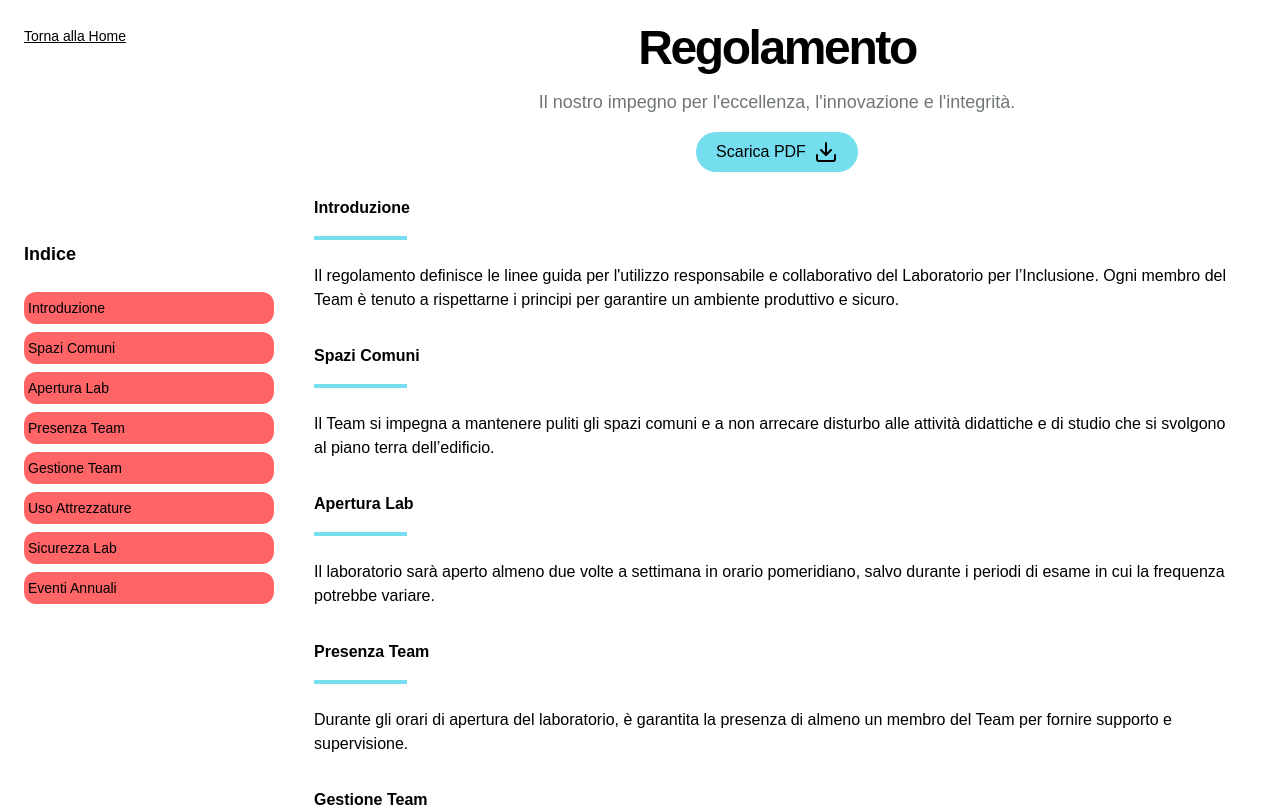
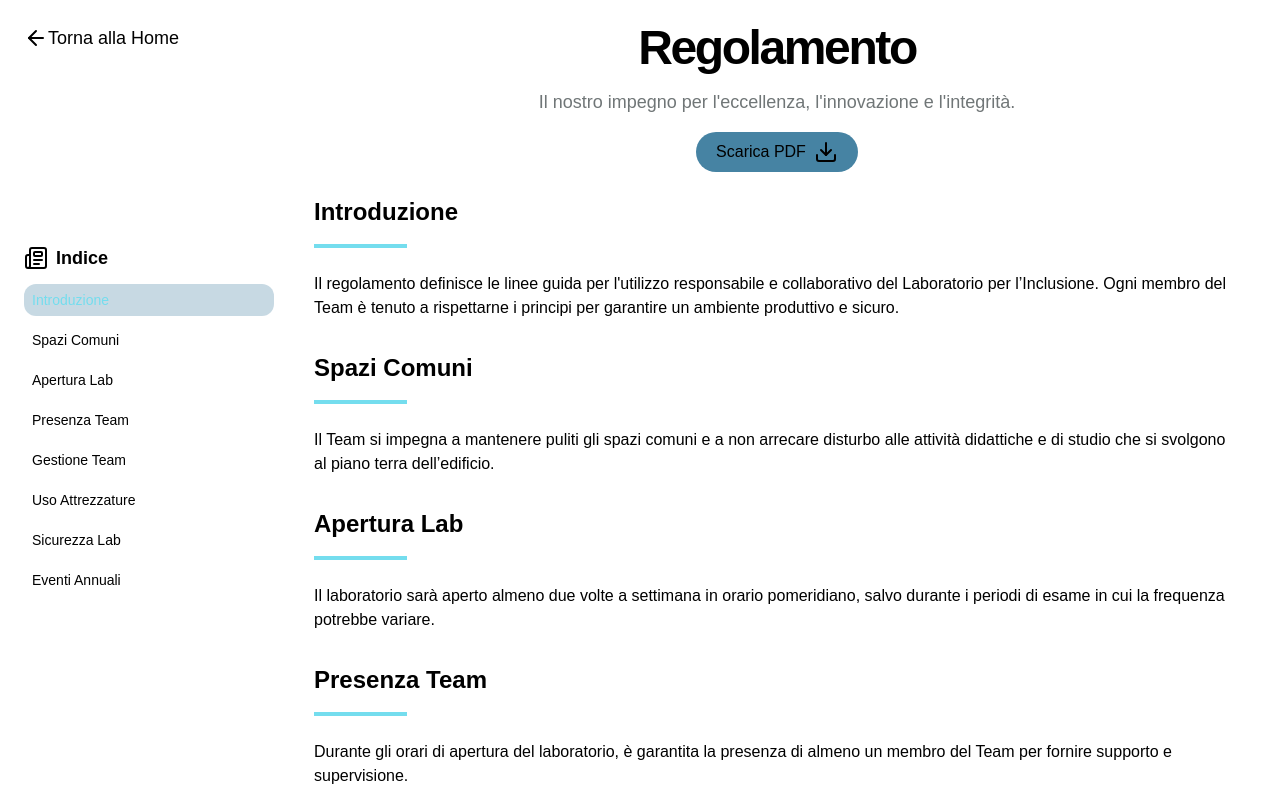
Before and after one commit to LorenzoCalabrese03/aletheialab.it, a Next.js app: page /Rules in a window 1280 px wide. Shown: the top 807 px of the page. Built offline with nearby package versions, Linux system fonts and the light colour scheme; no server answers.

Commit message:
Regole Mobile

```diff
--- a/app/globals.css
+++ b/app/globals.css
@@ -1,8 +1,6 @@
 @import "tailwindcss";
 
-
-@layer base{
-
+@layer base {
   :root {
     --background: 0 0% 100%;
     --foreground: 240 10% 3.9%;
@@ -65,7 +63,6 @@
 
 .flip-card-back {
   transform: rotateY(180deg);
-
 }
 
 html {
@@ -91,20 +88,34 @@ html {
 
 .bg-grid {
   background-size: 40px 40px;
-  background-image: linear-gradient(to right, rgba(128, 128, 128, 0.05) 1px, transparent 1px),
-  linear-gradient(to bottom, rgba(128, 128, 128, 0.05) 1px, transparent 1px);
+  background-image: linear-gradient(
+      to right,
+      rgba(128, 128, 128, 0.05) 1px,
+      transparent 1px
+    ),
+    linear-gradient(to bottom, rgba(128, 128, 128, 0.05) 1px, transparent 1px);
 }
 .dark .bg-grid {
-  background-image: linear-gradient(to right, rgba(255, 255, 255, 0.05) 1px, transparent 1px),
-  linear-gradient(to bottom, rgba(255, 255, 255, 0.05) 1px, transparent 1px);
+  background-image: linear-gradient(
+      to right,
+      rgba(255, 255, 255, 0.05) 1px,
+      transparent 1px
+    ),
+    linear-gradient(to bottom, rgba(255, 255, 255, 0.05) 1px, transparent 1px);
 }
 .bg-dots {
   background-size: 20px 20px;
-  background-image: radial-gradient(rgba(128, 128, 128, 0.1) 1px, transparent 1px);
+  background-image: radial-gradient(
+    rgba(128, 128, 128, 0.1) 1px,
+    transparent 1px
+  );
 }
 
 .dark .bg-dots {
-  background-image: radial-gradient(rgba(255, 255, 255, 0.1) 1px, transparent 1px);
+  background-image: radial-gradient(
+    rgba(255, 255, 255, 0.1) 1px,
+    transparent 1px
+  );
 }
 @theme inline {
   --color-background: var(--background);
@@ -145,6 +156,10 @@ body {
   color: #707677;
 }
 
+.hover\:text-custom-blue:hover {
+  color: #74ddee;
+}
+
 .gradient-text {
   background-clip: text;
   -webkit-background-clip: text;
--- a/components/Pages/Rules.tsx
+++ b/components/Pages/Rules.tsx
@@ -1,7 +1,13 @@
 "use client";
-import { motion } from "framer-motion";
-import { section } from "framer-motion/client";
-import { Download } from "lucide-react";
+import { useState } from "react";
+import { AnimatePresence, motion } from "framer-motion";
+import {
+  ChevronDown,
+  ChevronUp,
+  Download,
+  Newspaper,
+  ArrowLeft,
+} from "lucide-react";
 import Link from "next/link";
 
 const regulationSections = [
@@ -56,35 +62,52 @@ const regulationSections = [
 ];
 
 export default function Rules() {
+  const [expandedSections, setExpandedSections] = useState<string[]>([]);
+
+  const toggleSection = (id: string) => {
+    setExpandedSections((prev) =>
+      prev.includes(id) ? prev.filter((s) => s !== id) : [...prev, id]
+    );
+  };
+
   return (
     <div className="min-h-screen grid grid-cols-1 md:grid-cols-[250px_1fr] gap-6 p-6">
       {/*Sezione colonna Sinistra:Indice */}
 
       <aside className="space-y-6 md:sticky md:top-24 md:h-[calc(100vh.rem)] md:overflow-y-auto">
-        <Link href="/" className="text-sm underline">
+        <Link href="/" className="text-lg flex  items-center ">
+          <ArrowLeft />
           Torna alla Home
         </Link>
 
-        <h3 className="font-semibold text-lg  md:mt-48">Indice</h3>
+        <div className="hidden md:block">
+          <h3 className="font-semibold text-lg  md:mt-48 flex items-center gap-2 mb-3">
+            <Newspaper />
+            Indice
+          </h3>
 
-        <nav className="space-y-2 ">
+          <nav className="space-y-2">
             {regulationSections.map((section) => (
               <a
                 key={section.id}
                 href={`#${section.id}`}
-              className="block text-sm text text-muted-foregorund hover:text-foreground"
+                className="block text-sm text-muted-foreground hover:text-foreground"
               >
-              <motion.div
-                whileHover={{ scale: 1.05 }}
-                whileTap={{ scale: 0.95 }}
+                <motion.div whileHover={{ x: 5 }} whileTap={{ scale: 0.95 }}>
+                  <div
+                    className={`px-2 py-1.5 rounded-xl hover:bg-[rgb(70,131,163)]/30 hover:text-custom-blue ${
+                      section.id === "Intro"
+                        ? "bg-[rgb(70,131,163)]/30 text-custom-blue"
+                        : ""
+                    }`}
                   >
-                <div className="bg-red-400 hover:bg-red-600 px-1 py-1.5 rounded-xl">
                     {section.title}
                   </div>
                 </motion.div>
               </a>
             ))}
           </nav>
+        </div>
       </aside>
 
       {/*Sezione Regolamento Titolo*/}
@@ -105,7 +128,7 @@ export default function Rules() {
 
           <div className="flex flex-col justify-center items-center w-full mt-4 mb-2">
             <motion.div whileHover={{ scale: 1.05 }} whileTap={{ scale: 0.95 }}>
-              <button className=" flex items-center gap-2  bg-[rgb(116,221,238)]  hover:bg-[rgb(98,190,204)]  rounded-3xl py-2 px-5">
+              <button className=" flex items-center gap-2  bg-[rgb(70,131,163)]  hover:bg-[rgb(98,190,204)]  rounded-3xl py-2 px-5">
                 <span>Scarica PDF</span>
                 <Download />
               </button>
@@ -121,7 +144,37 @@ export default function Rules() {
             id={section.id}
             className="scroll-mt-24 ctext-center  p-4"
           >
-            <h2 className="font-semibold mb-2">{section.title}</h2>
+            {/*Mobile:Tendina */}
+            <div className="md:hidden">
+              <button
+                onClick={() => toggleSection(section.id)}
+                className="flex justify-between items center w-full text-left p-4 rounded-lg bg-card border"
+              >
+                <h2 className="text-lg font-semibold">{section.title}</h2>
+                {expandedSections.includes(section.id) ? (
+                  <ChevronUp className="h-5 w-5 text-muted-foreground" />
+                ) : (
+                  <ChevronDown className="h-5 w-5 text-muted-foreground" />
+                )}
+              </button>
+
+              <AnimatePresence>
+                {expandedSections.includes(section.id) && (
+                  <motion.div
+                    initial={{ height: 0, opacity: 0 }}
+                    animate={{ height: "auto", opacity: 1 }}
+                    exit={{ height: 0, opacity: 0 }}
+                    transition={{ duration: 0.3 }}
+                    className="overflow-hidden p-4 pt-2"
+                  >
+                    <p className="text-muted-foreground">{section.content}</p>
+                  </motion.div>
+                )}
+              </AnimatePresence>
+            </div>
+
+            <div className="hidden md:block">
+              <h2 className="font-semibold text-2xl mb-2">{section.title}</h2>
 
               {/*Sezione Linea */}
               <motion.div
@@ -132,6 +185,7 @@ export default function Rules() {
               ></motion.div>
 
               <p className="text-muted-foreground">{section.content}</p>
+            </div>
           </section>
         ))}
       </main>
```
Lines whose indentation alone changed are shown as unchanged.
